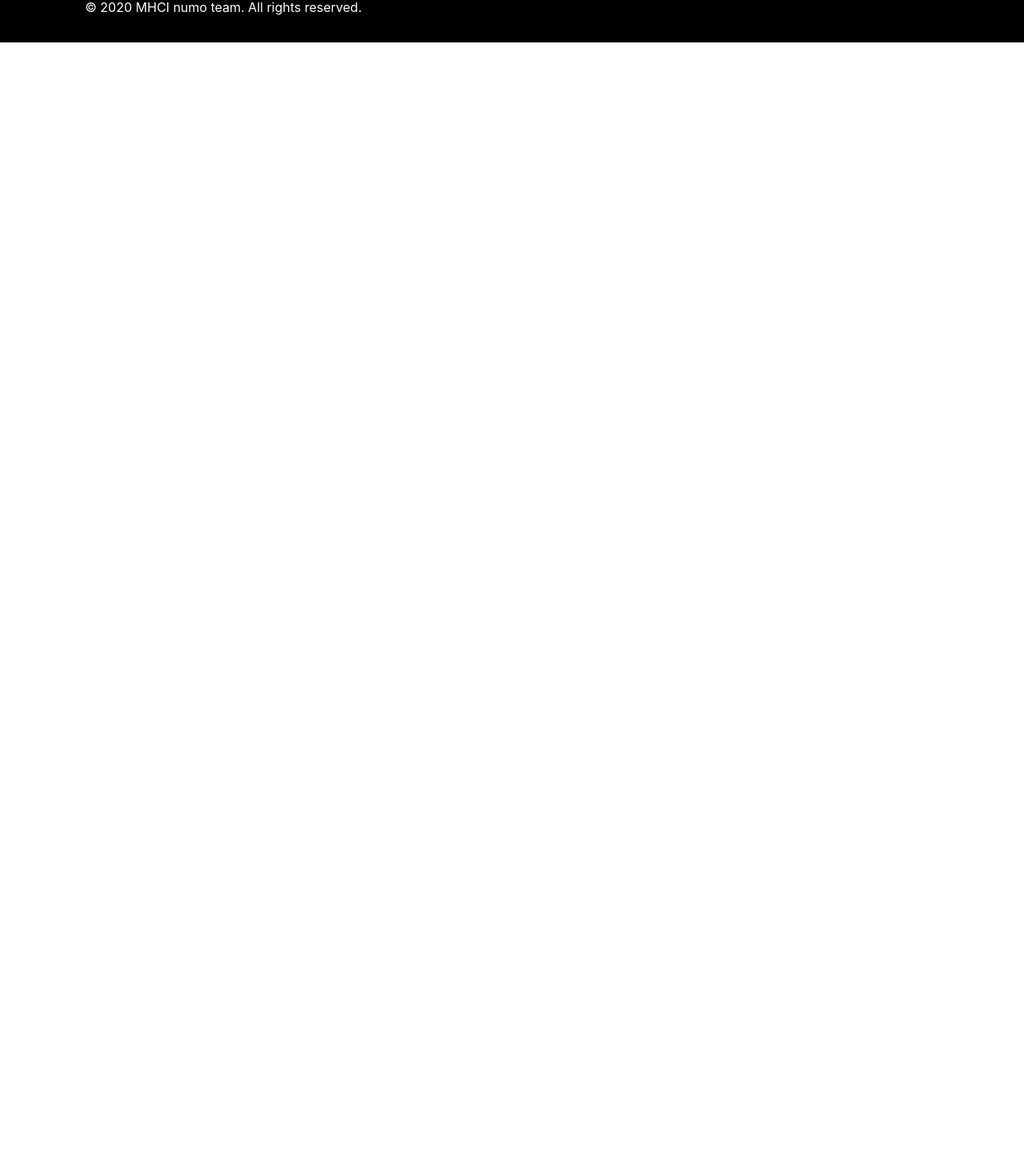
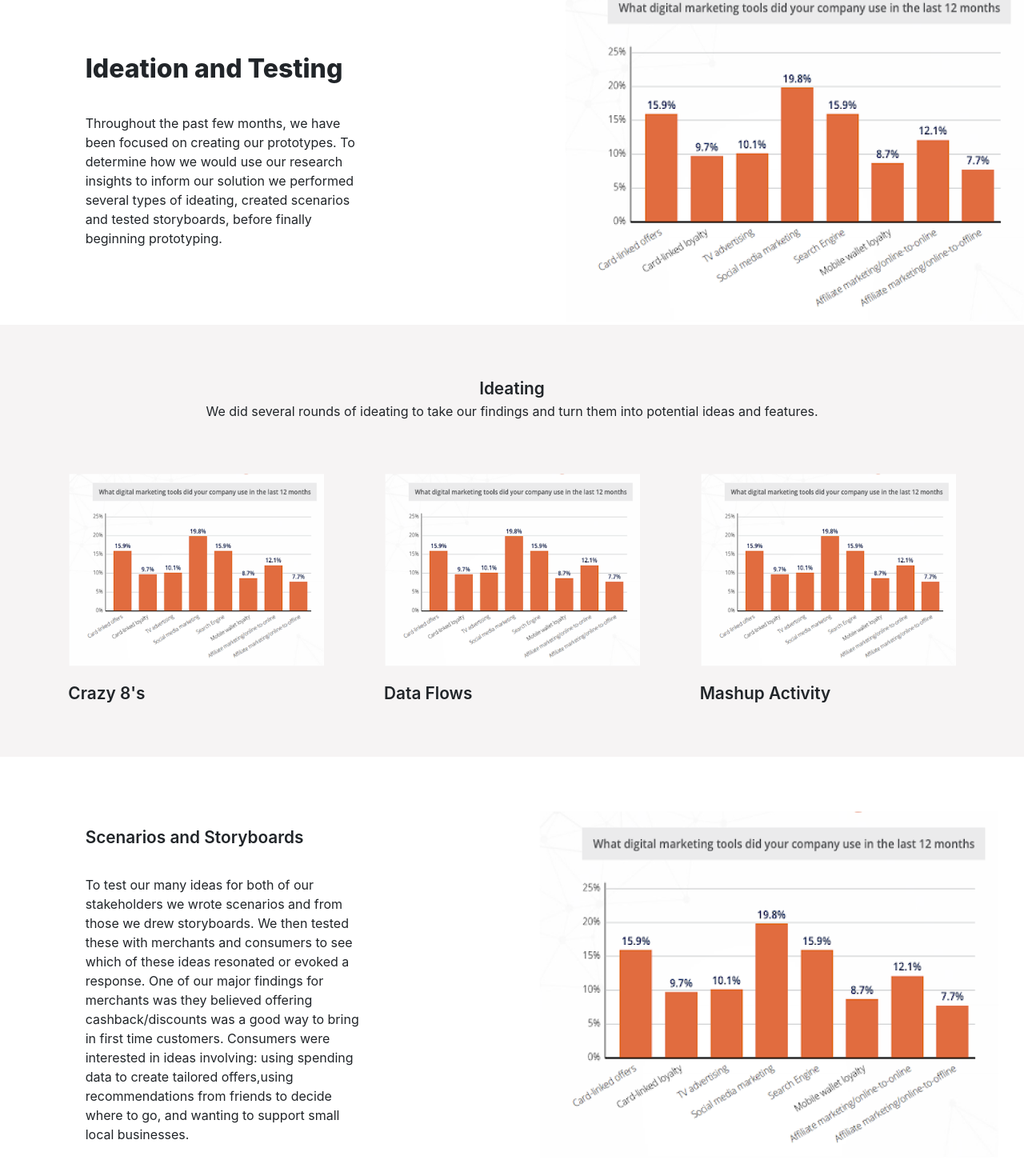
Before and after one commit to niharika-j/mercury, a React (Create React App) app: page /prototypes in a window 1280 px wide. Shown: the part 737-2207 px from the top of the page at 80% size. Before the commit the page ends 800 px from the top, so only its background shows below. Built offline with nearby package versions, Linux system fonts and the light colour scheme.

Commit message:
Update prototypes.js

```diff
--- a/src/pages/prototypes.js
+++ b/src/pages/prototypes.js
@@ -1,10 +1,63 @@
 import React from 'react';
 
 import HeaderComponent from '../components/Header/HeaderComponent';
+import SingleImageComponent from '../components/SingleImage/SingleImageComponent';
+import InsightsComponent from '../components/Insights/InsightsComponent';
+import CarouselComponent from '../components/Carousel/CarouselComponent';
+import SectionHeaderComponent from '../components/SectionHeader/SectionHeaderComponent';
+import SubsectionComponent from '../components/Subsection/SubsectionComponent';
+import ListComponent from '../components/List/ListComponent';
 
 import headerImg from '../assets/images/prototypes/prototypes-header.png';
+import marketSize from '../assets/images/research/marketsize.png';
 
 function PrototypesPage() {
+
+  let scenariosAndStoryboards = ["To test our many ideas for both of our stakeholders we wrote scenarios and from those we drew storyboards. We then tested these with merchants and consumers to see which of these ideas resonated or evoked a response.  One of our major findings for merchants was they believed offering cashback/discounts was a good way to bring in first time customers. Consumers were interested in ideas involving: using spending data to create tailored offers,using recommendations from friends to decide where to go, and wanting to support small local businesses."];
+  let merchantInterviews = ["Additionally, we conducted interview with merchants to determine what power they wanted to have over CLO’s and what type of deals they preferred as well as what type of metrics they wanted to see.  We found merchants wanted to have full control over the deals they offered , and each merchant had unique wants for the deals they offered.  Merchants wanted to see unique data they can only obtain through CLO’s including: traffic, top list information, items and return customers, and demographic info."];
+
+
+  let ideatingList = [
+      {
+          text: "Crazy 8's",
+          imgSrc: marketSize,                       //fix image
+          alt: "Images of the crazy 8's we generated",
+          link: false
+      },
+      {
+          text: "Data Flows",
+          imgSrc: marketSize,                      //fix image
+          alt: "A sample of a data flow map we created",
+          link: false
+      },
+      {
+          text: "Mashup Activity",
+          imgSrc: marketSize,                      //fix image
+          alt: "The notes of the mashup activity we performed",
+          link: false
+      }
+  ];
+
+  let storyboardCarousel = [
+      {
+          imgSrc: marketSize,                      //fix image
+          alt: "storyboard 1"
+      },
+      {
+          imgSrc: marketSize,                      //fix image
+          alt: "storyboard 2"
+      },
+      {
+          imgSrc: marketSize,                      //fix image
+          alt: "storyboard 3"
+      },
+      {
+          imgSrc: marketSize,                      //fix image
+          alt: "storyboard 4"
+      }
+  ];
+
+
     return (
         <div className="page">
             <HeaderComponent
@@ -13,7 +66,64 @@ function PrototypesPage() {
                 color="black"
                 text="Less Transactional, More Relationship Building"
             />
+
+            <SectionHeaderComponent
+                title="Ideation and Testing"
+                content="Throughout the past few months, we have been focused on creating our prototypes.  To determine how we would use our research insights to inform our solution we performed several types of ideating, created scenarios and tested storyboards, before finally beginning prototyping."
+                imgSrc={marketSize}
+                alt="card-linked offers on phone and PoS"
+                bg="white"
+            />
+
+            <ListComponent
+                title="Ideating"
+                subtitle="We did several rounds of ideating to take our findings and turn them into potential ideas and features."
+                list={ideatingList}
+                forSection="prototypes-page-ideating"
+                bg="grey"
+            />
+
+            <SubsectionComponent
+                title="Scenarios and Storyboards"
+                textType="paragraph"
+                content={scenariosAndStoryboards}
+                imgSrc={marketSize}     //fix image
+                bg="white"
+                isButton={false}
+                url=""
+                alignImg="right"
+            />
+
+            <CarouselComponent
+                title="Storyboards"
+                // subtitle="From the research conducted we were able to find find commonalities in our interviewees and synthesized these into the following personas."
+                forSection="consumerPersonaCarousel"
+                images={storyboardCarousel} // change these
+                bg="grey"
+            />
+
+            <SubsectionComponent
+                title="Merchant Interviews"
+                textType="paragraph"
+                content={merchantInterviews}
+                imgSrc={marketSize}     //fix image
+                bg="white"
+                isButton={false}
+                url=""
+                alignImg="left"
+            />
+
+            <SectionHeaderComponent
+                title="Prototypes"
+                content="Once we established The development of our products followed the cycle of design, test, and iterate."
+                imgSrc={marketSize}
+                alt="card-linked offers on phone and PoS"
+                bg="white"
+            />
+
+
         </div>
+
     );
 }
 
```
